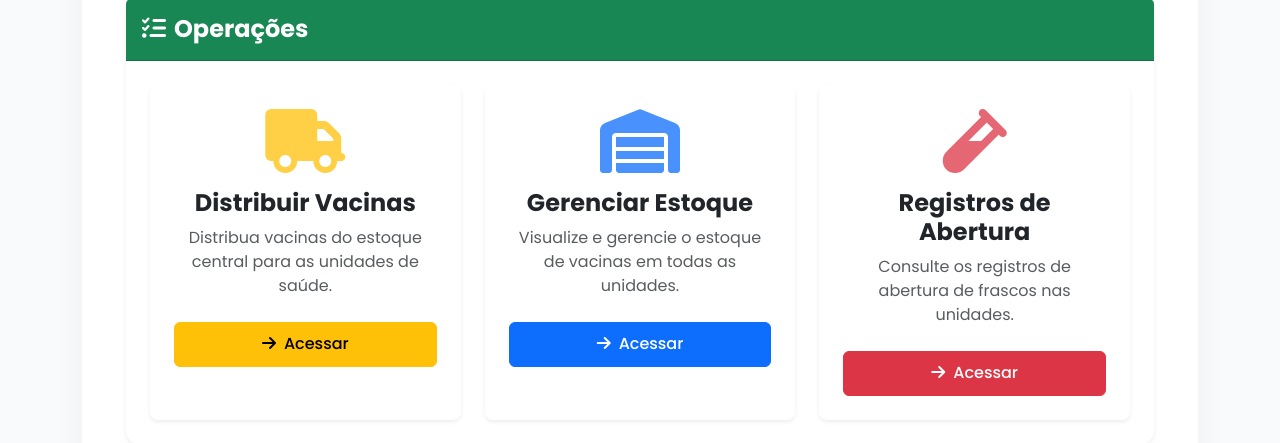
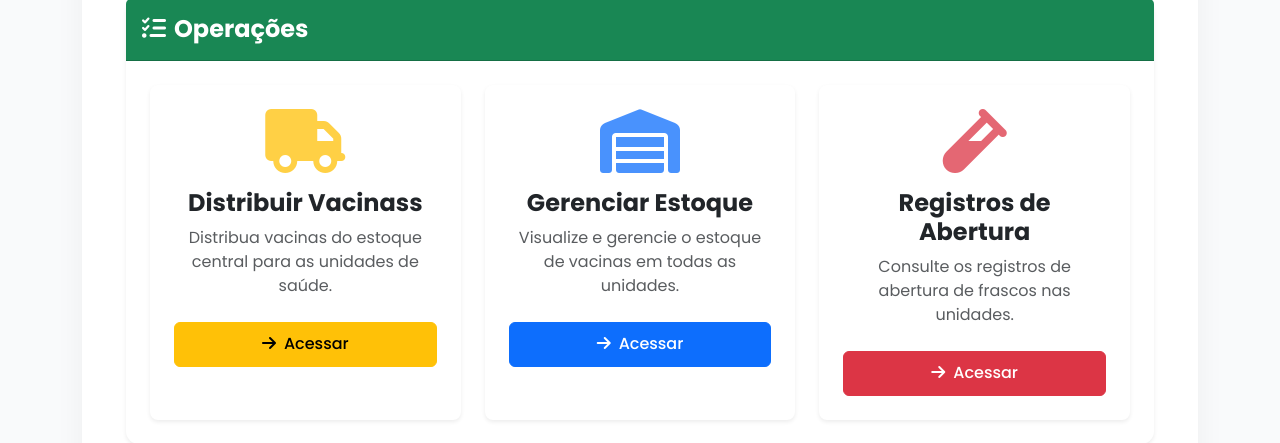
Before and after one commit to henrltop/hackamt-2025, a Django app: template vacinai/core/templates/core/admin_cadastros.html in a window 1280 px wide. Shown: the part 701-1144 px from the top of the page. Run offline with Django 5.2, Linux system fonts and the light colour scheme; the template is opened without the code that fills it, so the values that code supplies are empty.

Commit message:
corrigidas as mudanças

```diff
--- a/vacinai/core/templates/core/admin_cadastros.html
+++ b/vacinai/core/templates/core/admin_cadastros.html
@@ -85,7 +85,7 @@
                             <div class="mb-3">
                                 <i class="fas fa-truck fa-4x text-warning opacity-75"></i>
                             </div>
-                            <h4 class="fw-bold">Distribuir Vacinas</h4>
+                            <h4 class="fw-bold">Distribuir Vacinass</h4>
                             <p class="text-muted mb-4">Distribua vacinas do estoque central para as unidades de saúde.</p>
                             <a href="{% url 'distribuir_vacinas' %}" class="btn btn-warning w-100">
                                 <i class="fas fa-arrow-right me-2"></i>Acessar
```
Also changed, not shown: vacinai/db.sqlite3.
